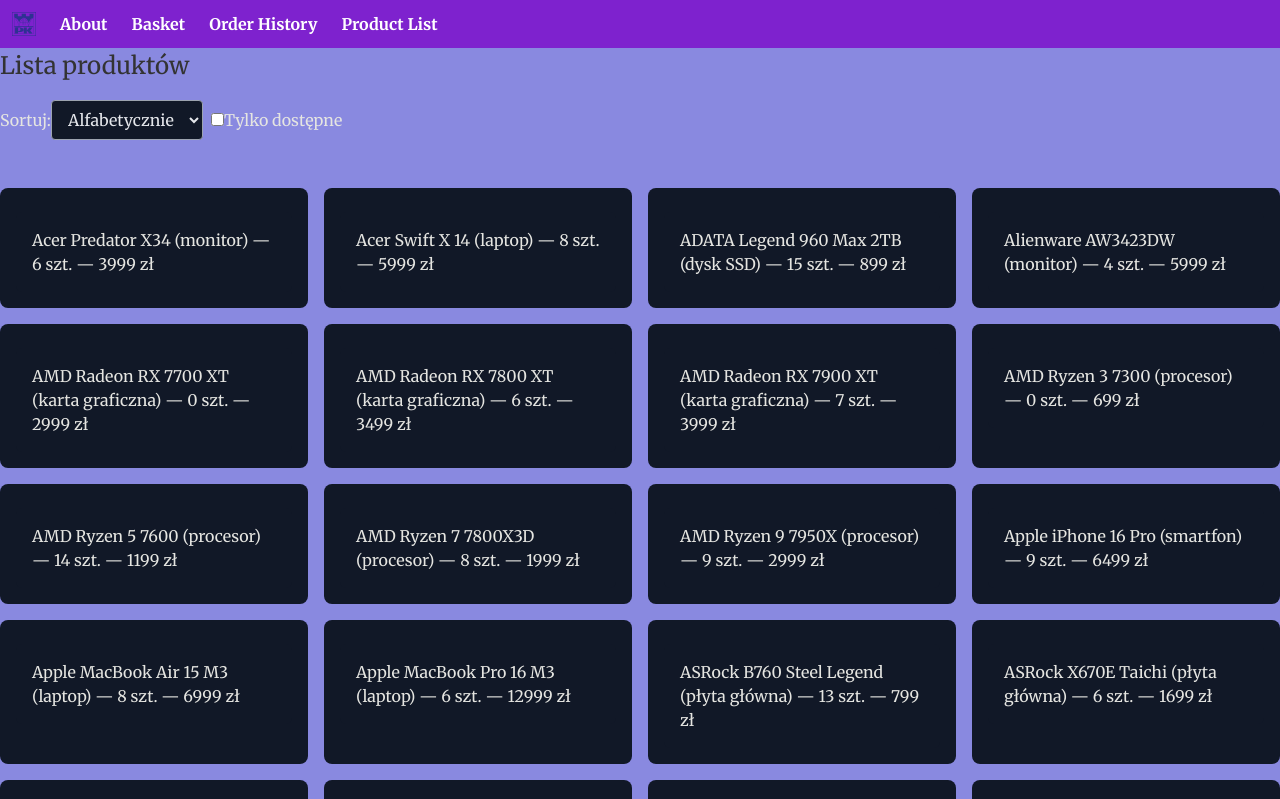
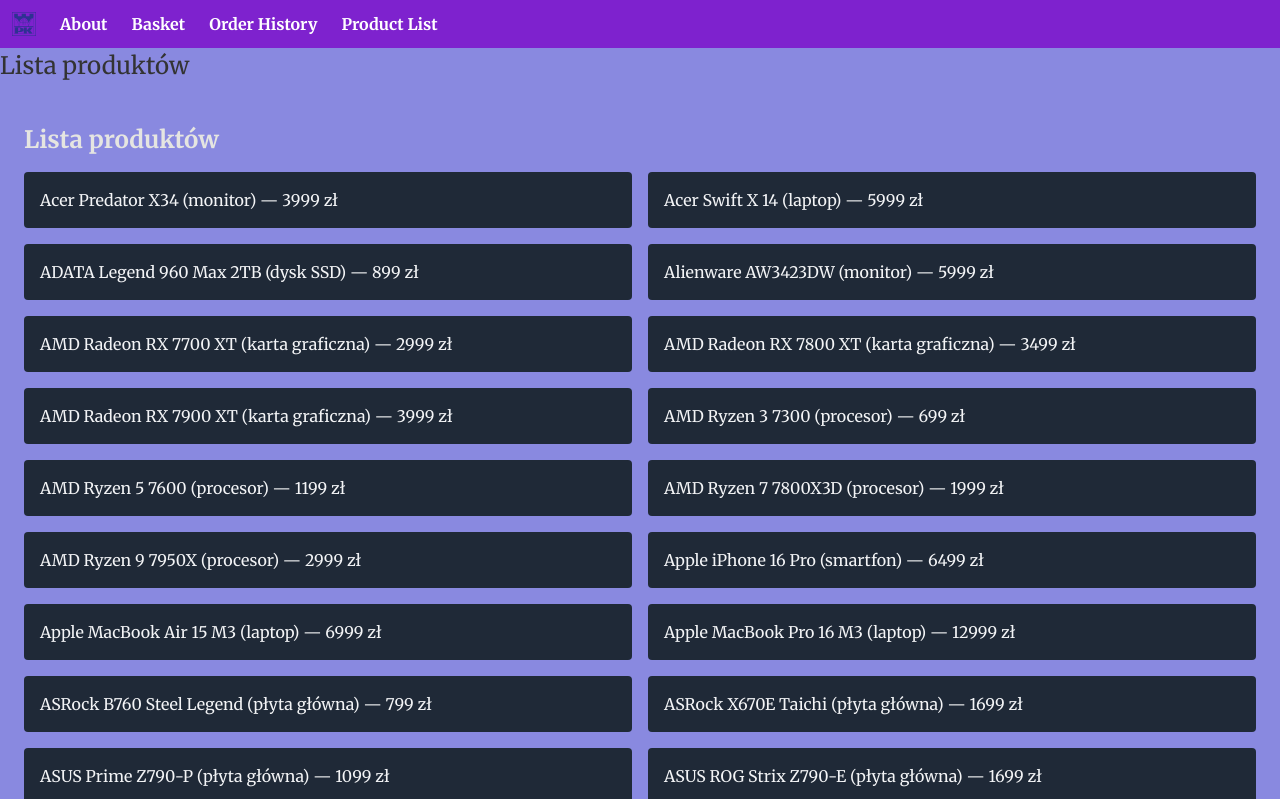
Before and after one commit to SebastianMarchanski/pbe-lab10-SebastianMarchanskiv2, a Next.js app in the folder computer-shop-2025sm/: page /product-list in a window 1280 px wide. Shown: the top 799 px of the page. Built offline with nearby package versions, Linux system fonts and the light colour scheme.

Commit message:
Task 9 nie dokonczony

```diff
--- /dev/null
+++ b/computer-shop-2025sm/app/product-list/[...slug]/page.tsx
@@ -0,0 +1,82 @@
+import { notFound } from "next/navigation";
+import Link from "next/link";
+import {
+  getProductsAlphabetically,
+  getProductsByCategory,
+  getProductById,
+} from "../../lib/products";
+
+export default function ProductListPage({ params }: { params: { slug?: string[] } }) {
+  const slug = params.slug ?? [];
+
+  // 🔹 0 segmentów → główna lista produktów
+  if (slug.length === 0) {
+    const products = getProductsAlphabetically();
+
+    return (
+      <div className="p-6">
+        <h2 className="text-2xl font-bold mb-4">Lista produktów</h2>
+        <ul className="grid grid-cols-1 md:grid-cols-2 gap-4">
+          {products.map((p) => (
+            <li key={p.id} className="bg-gray-800 text-gray-100 p-4 rounded hover:bg-gray-700">
+              <Link href={`/product-list/${p.type}/${p.id}`}>
+                {p.name} ({p.type}) — {p.price} zł
+              </Link>
+            </li>
+          ))}
+        </ul>
+      </div>
+    );
+  }
+
+  // 🔹 1 segment → lista kategorii
+  if (slug.length === 1) {
+    const category = slug[0];
+    const products = getProductsByCategory(category);
+
+    if (!products || products.length === 0) {
+      notFound();
+    }
+
+    return (
+      <div className="p-6">
+        <h2 className="text-2xl font-bold mb-4">Produkty w kategorii: {category}</h2>
+        <ul className="grid grid-cols-1 md:grid-cols-2 gap-4">
+          {products.map((p) => (
+            <li key={p.id} className="bg-gray-800 text-gray-100 p-4 rounded hover:bg-gray-700">
+              <Link href={`/product-list/${category}/${p.id}`}>
+                {p.name} — {p.price} zł
+              </Link>
+            </li>
+          ))}
+        </ul>
+      </div>
+    );
+  }
+
+  // 🔹 2 segmenty → szczegóły produktu
+  if (slug.length === 2) {
+    const category = slug[0];
+    const productId = Number(slug[1]);
+    const product = getProductById(productId);
+
+    if (!product) {
+      notFound();
+    }
+
+    return (
+      <div className="p-6 bg-gray-900 text-gray-100 rounded-lg shadow-md">
+        <h2 className="text-2xl font-bold mb-4">{product.name}</h2>
+        <p>Kategoria: {category}</p>
+        <p>Ilość: {product.amount}</p>
+        <p>Cena: {product.price} zł</p>
+        <p>Dostępność: {product.amount > 0 ? "Dostępny" : "Niedostępny"}</p>
+        <p className="mt-4">{product.description}</p>
+        <img src={product.image} alt={product.name} width={300} className="mt-6 rounded shadow-lg" />
+      </div>
+    );
+  }
+
+  // 🔹 inne przypadki → 404
+  notFound();
+}
--- a/computer-shop-2025sm/app/product-list/[productId]/page.tsx
+++ /dev/null
@@ -1,25 +0,0 @@
-import { getProductById } from "../../lib/products";
-import { notFound } from "next/navigation";
-
-export default async function ProductPage({ params }: { params: Promise<{ productId: string }> }) {
-  const { productId } = await params;   // <- odpakowanie Promise
-  const product = getProductById(Number(productId));
-
-  if (!product) {
-    notFound();
-  }
-
-  const isAvailable = product.amount > 0;
-
-  return (
-    <div className="p-6 bg-gray-900 text-gray-100 rounded-lg shadow-md">
-      <h2 className="text-2xl font-bold mb-4">{product.name}</h2>
-      <p><strong>Typ:</strong> {product.type}</p>
-      <p><strong>Ilość:</strong> {product.amount}</p>
-      <p><strong>Cena:</strong> {product.price} zł</p>
-      <p><strong>Dostępność:</strong> {isAvailable ? "Dostępny" : "Niedostępny"}</p>
-      <p className="mt-4"><strong>Opis:</strong> {product.description}</p>
-      <img src={product.image} alt={product.name} width={300} className="mt-6 rounded shadow-lg" />
-    </div>
-  );
-}
--- a/computer-shop-2025sm/app/product-list/page.tsx
+++ b/computer-shop-2025sm/app/product-list/page.tsx
@@ -2,18 +2,25 @@
 
 import { useState } from "react";
 import Link from "next/link";
-import styles from "./page.module.css";
 import {
   getProductsAlphabetically,
   getProductsByNewest,
   getProductsInStock,
   getProductsOutOfStock,
+  getProductsByCategory,
+  getProductById,
 } from "../lib/products";
+import { notFound } from "next/navigation";
 
-export default function ProductListPage() {
+export default function ProductListPage({ params }: { params: { slug?: string[] } }) {
+  const slug = params.slug || [];
+
+  // hooki zawsze na górze
   const [sortOption, setSortOption] = useState("alphabetical");
   const [onlyAvailable, setOnlyAvailable] = useState(false);
 
+  // 🔹 0 segmentów → główna lista produktów
+  if (slug.length === 0) {
     let products;
     if (sortOption === "alphabetical") {
       products = getProductsAlphabetically();
@@ -28,19 +35,18 @@
     }
 
     if (onlyAvailable) {
-    products = products.filter(p => p.amount > 0);
+      products = products.filter((p) => p.amount > 0);
     }
 
     return (
       <div className="flex flex-col gap-8">
-
         <div className="mb-4 flex items-center gap-2">
           <label>
             Sortuj:
             <select
               className="px-3 py-2 rounded border border-gray-400 bg-gray-900 text-gray-200 text-base"
               value={sortOption}
-        onChange={e => setSortOption(e.target.value)}
+              onChange={(e) => setSortOption(e.target.value)}
             >
               <option value="alphabetical">Alfabetycznie</option>
               <option value="newest">Najnowsze</option>
@@ -52,19 +58,19 @@
             <input
               type="checkbox"
               checked={onlyAvailable}
-        onChange={e => setOnlyAvailable(e.target.checked)}
+              onChange={(e) => setOnlyAvailable(e.target.checked)}
             />
             Tylko dostępne
           </label>
         </div>
 
         <ul className="grid grid-cols-[repeat(auto-fill,minmax(250px,1fr))] gap-4 list-none p-0">
-    {products.map(p => (
+          {products.map((p) => (
             <li
               key={p.id}
               className="bg-gray-900 rounded-lg p-4 transition-transform duration-200 ease-in-out hover:scale-105 hover:bg-gray-700"
             >
-        <Link href={`/product-list/${p.id}`}>
+              <Link href={`/product-list/${p.type}/${p.id}`}>
                 <div className="bg-gray-900 p-4 rounded-md mt-2">
                   {p.name} ({p.type}) — {p.amount} szt. — {p.price} zł
                 </div>
@@ -73,6 +79,44 @@
           ))}
         </ul>
       </div>
-
     );
   }
+
+  // 🔹 1 segment → lista kategorii
+  if (slug.length === 0) {
+    const category = slug[0];
+    const products = getProductsByCategory(category);
+    if (!products || products.length === 0) {
+      notFound();
+    }
+    return (
+      <div>
+        <h2>Kategoria: {category}</h2>
+        <ul>
+          {products.map((p) => (
+            <li key={p.id}>
+              <Link href={`/product-list/${category}/${p.id}`}>{p.name}</Link>
+            </li>
+          ))}
+        </ul>
+      </div>
+    );
+  }
+
+  // 🔹 2 segmenty → szczegóły produktu
+  if (slug.length === 1) {
+    const productId = Number(slug[1]);
+    const product = getProductById(productId);
+    if (!product) {
+      notFound();
+    }
+    return (
+      <div>
+        <h2>{product.name}</h2>
+        <p>{product.description}</p>
+      </div>
+    );
+  }
+
+  notFound();
+}
```
Lines whose indentation alone changed are shown as unchanged.
